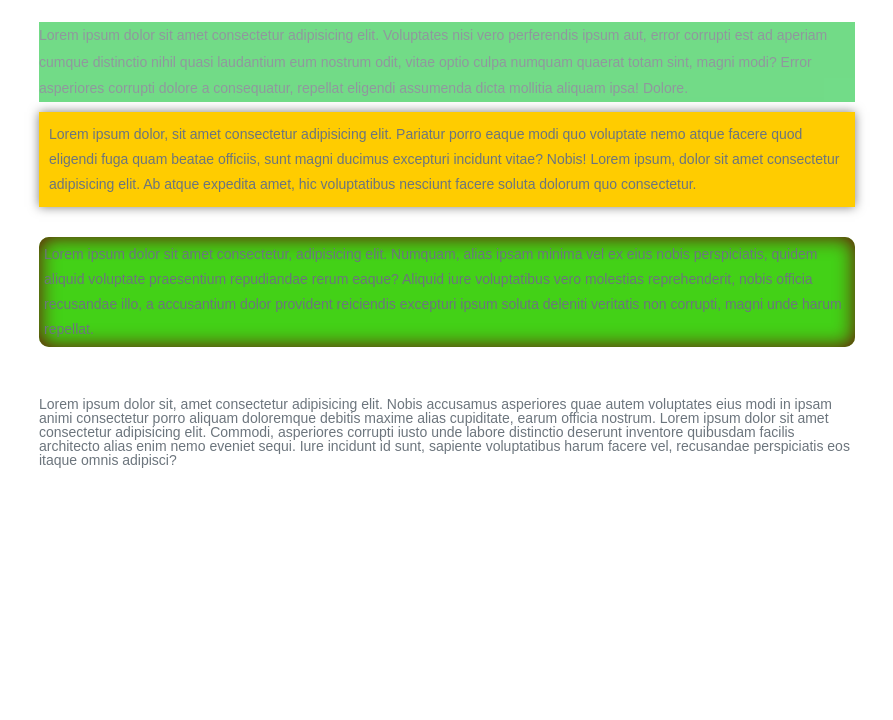
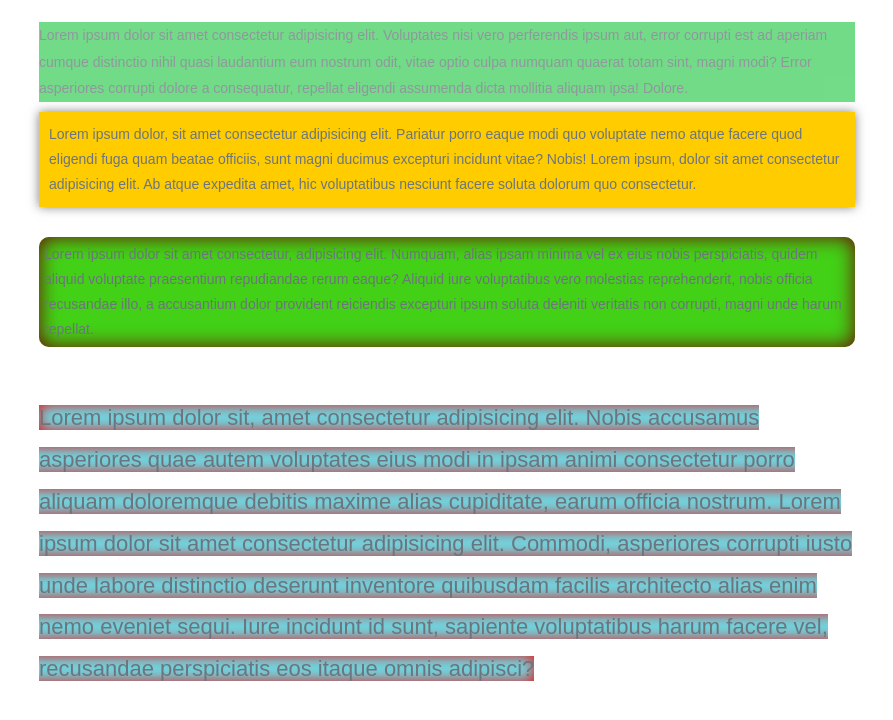
Before and after one commit to pavel-09/lessons, a plain HTML site: page lesson_6/index.html in a window 1280 px wide. Shown: the part 4749-5469 px from the top of the page, without its empty margins (193-1086 px from the left). Before the commit the page ends 5376 px from the top, so only its background shows below. Drawn offline with Linux system fonts and the light colour scheme.

Commit message:
Add files via upload

```diff
--- a/lesson_6/css/style.css
+++ b/lesson_6/css/style.css
@@ -123,35 +123,18 @@ body
 	margin-bottom: 50px;
 
 }
-/* ======================================================== */
-/* ---------- CSS-властивості оформлення блоків ----------- */
-/* ======================================================== */
 
-/*
-box-shadow
-Додає тінь до елементу
-Властивість не успадковується
-box-shadow: зсув_по_гориз зсув_по_верт радіус(розмиття) розмір колір
-inset - тінь в середені об'єкту
-*/
+.test6 {
+	font-size: 22px;
+	line-height: 1.9;
+	background-color: rgb(104, 225, 236);
+	box-shadow: inset 0 0 15px 0 rgb(243, 6, 6);
+}
 
-.block {
-	/* box-shadow: 0px 0px 20px 0px #000; */
-	/* box-shadow: inset 0px 0px 20px 0px #000; */
-	/* margin-bottom: 50px; */
-}
+
 .inline {
 	/* box-shadow: 0px 0px 20px 0px #000; */
 }
 .inline-block {
 	/* box-shadow: 0px 0px 20px 0px #000; */
 }
-
-/*
-opacity
-Встановлює рівень прозорості елемента
-Властивість не успадковується
-0 - повна прозорість
-1 - повна непрозорість (за замовченням)
-0.5 - прозорість 50%
-*/
```
